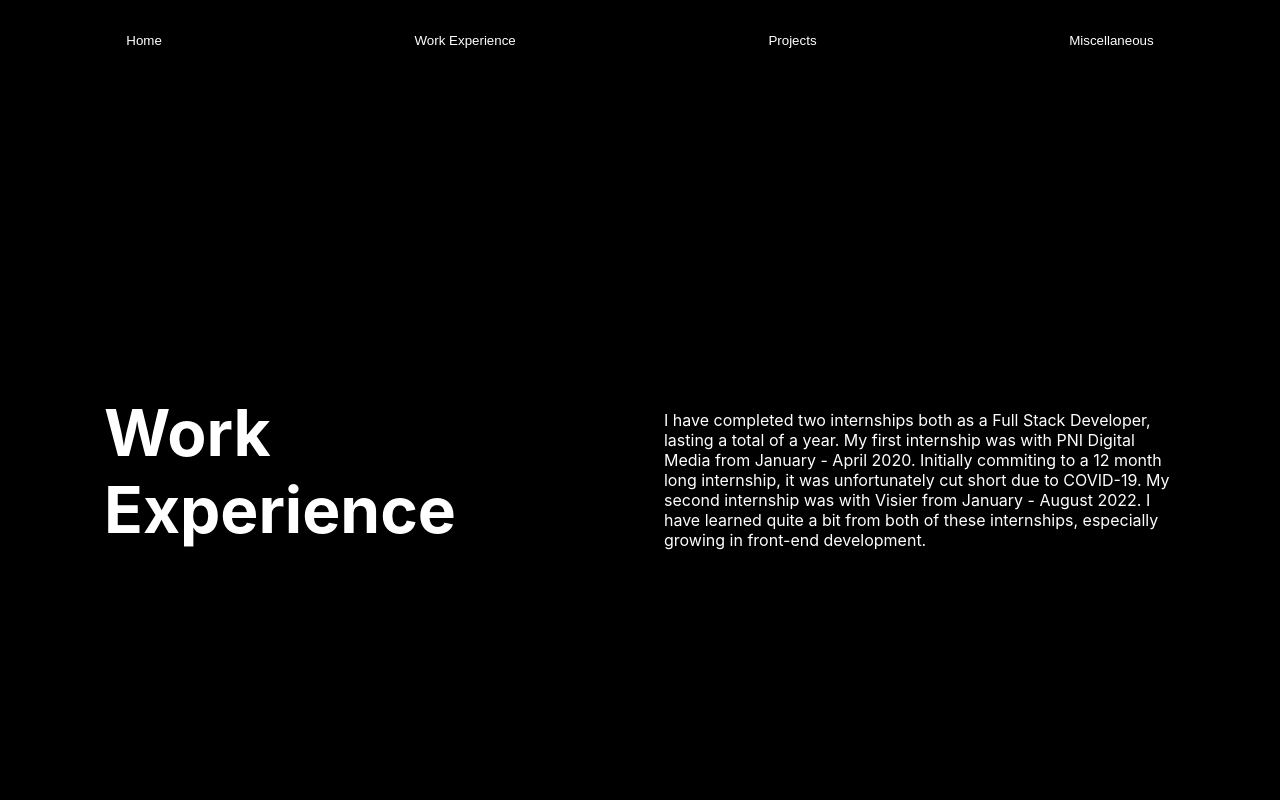
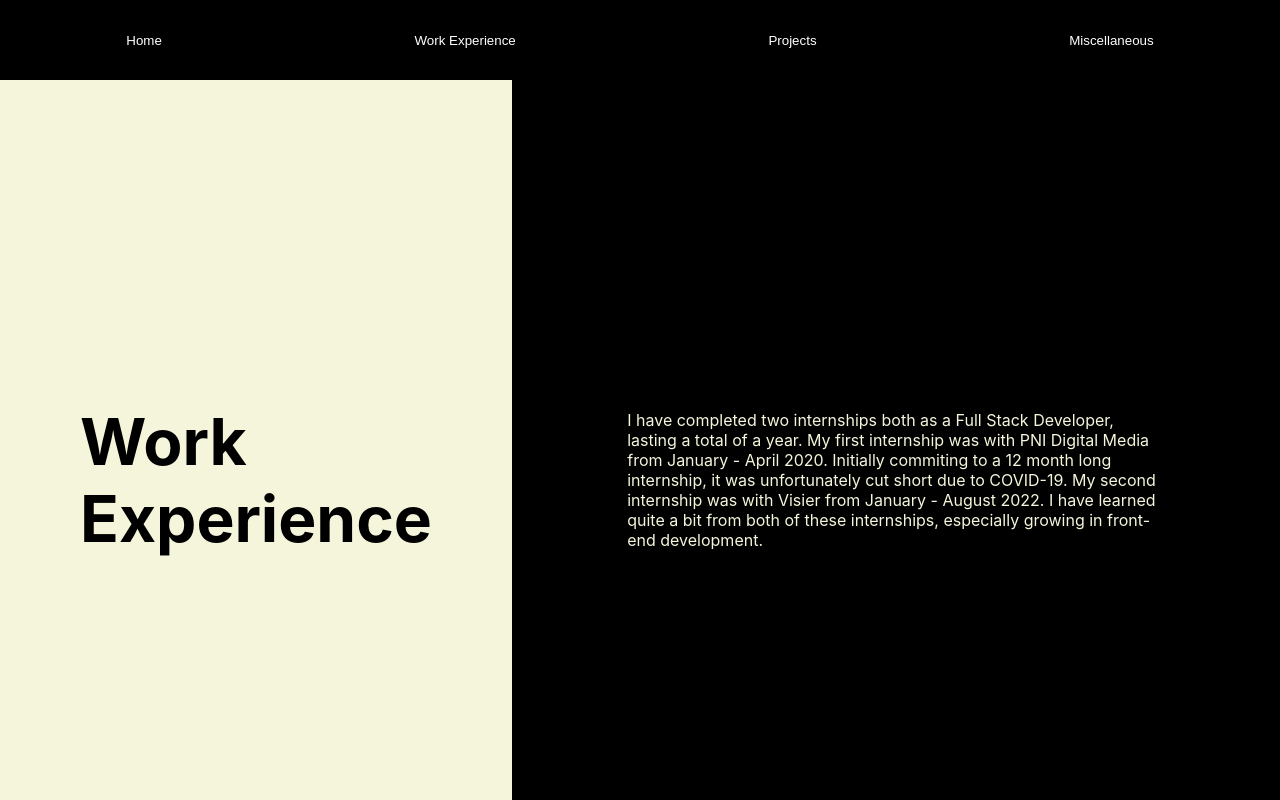
Before and after one commit to aditya000028/portfolio, a React (Create React App) app: page /work-experience in a window 1280 px wide. Shown: the top 800 px of the page. Built offline with nearby package versions, Linux system fonts and the light colour scheme; no server answers; what aws-amplify would draw is missing.

Commit message:
Adjusted css and gave greeting new style

```diff
--- a/src/components/page-greeting/pageGreeting.js
+++ b/src/components/page-greeting/pageGreeting.js
@@ -3,11 +3,15 @@ import classes from "./pageGreeting.module.css";
 function PageGreeting(props) {
   return (
     <div className={classes.pageGreeting}>
-      <div className={classes.content}>
+      <div className={classes.pageTitle}>
         <div className={classes.mainText}>
-          {props.mainText.map((value) => <h1>{value}</h1>)}
+          {props.mainText.map((value) => (
+            <h1>{value}</h1>
+          ))}
         </div>
-        <div className={classes.description}>
+      </div>
+      <div className={classes.pageDescription}>
+        <div className={classes.descriptionText}>
           <p>{props.description}</p>
         </div>
       </div>
--- a/src/components/page-greeting/pageGreeting.module.css
+++ b/src/components/page-greeting/pageGreeting.module.css
@@ -3,31 +3,46 @@
   height: 100%;
   min-height: 100vh;
   display: flex;
-  align-items: center;
-  justify-content: center;
+  flex-wrap: wrap;
   background-color: black;
 }
 
-.pageGreeting .content {
-  width: 100%;
+.pageGreeting .pageTitle {
+  display: flex;
   height: 100%;
-  color: white;
-  display: flex;
-  justify-content: space-around;
-  flex-wrap: wrap;
+  min-height: 100vh;
+  min-width: fit-content;
+  flex-grow: 1;
+  width: 40%;
+  background-color: beige;
+  color: black;
+  align-items: center;
+  justify-content: center;
 }
 
-.pageGreeting .description {
+.pageGreeting .pageTitle .mainText {
   display: flex;
-  align-items: center;
-  width: 40%;
-  justify-content: flex-end;
-}
-
-.pageGreeting .content .mainText {
+  flex-direction: column;
   font-size: 200%;
 }
 
-.pageGreeting .content .mainText h1 {
+.pageGreeting .pageTitle .mainText h1 {
   margin: 0;
 }
+
+.pageGreeting .pageDescription {
+  display: flex;
+  flex-grow: 1;
+  height: 100%;
+  min-height: 100vh;
+  width: 60%;
+  background-color: black;
+  color: beige;
+  align-items: center;
+  justify-content: center;
+}
+
+.pageGreeting .pageDescription .descriptionText {
+  display: flex;
+  width: 70%;
+}
```
